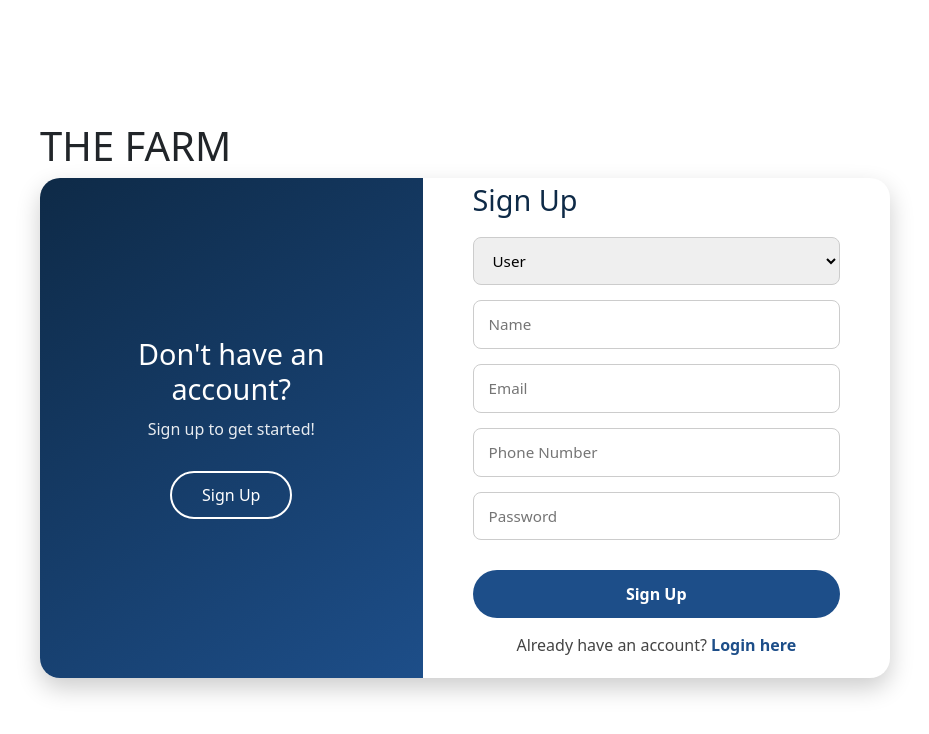
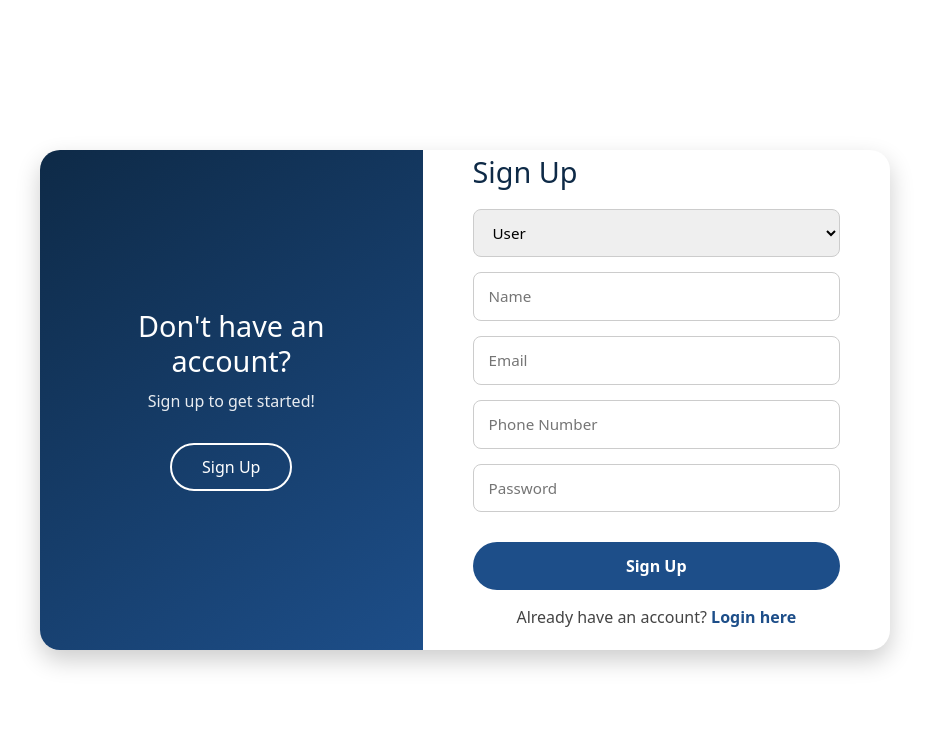
Before and after one commit to Osekobo/My_Farm, a React (Vite) app in the folder the-farm/: page / in a window 1280 px wide. Shown: the top 734 px of the page, without its empty margins (175-1104 px from the left). Built offline with nearby package versions, Linux system fonts and the light colour scheme.

Commit message:
anything

```diff
--- a/the-farm/src/App.jsx
+++ b/the-farm/src/App.jsx
@@ -1,18 +1,13 @@
-import { useState } from "react";
+import { Routes, Route } from "react-router-dom";
 import SignUp from "./components/SignUp";
-// import Login from "./components/Login";
-// import Sales from "./components/Sales";
+import Login from "./components/Login";
 
 function App() {
-  const [page, setPage] = useState("signup");
-
   return (
-    <div>
-      <h1>THE FARM</h1>
-      <SignUp />
-      {/* <Login /> */}
-      {/* <Sales /> */}
-    </div>
+    <Routes>
+      <Route path="/" element={<SignUp />} />
+      <Route path="/login" element={<Login />} />
+    </Routes>
   );
 }
 
```
